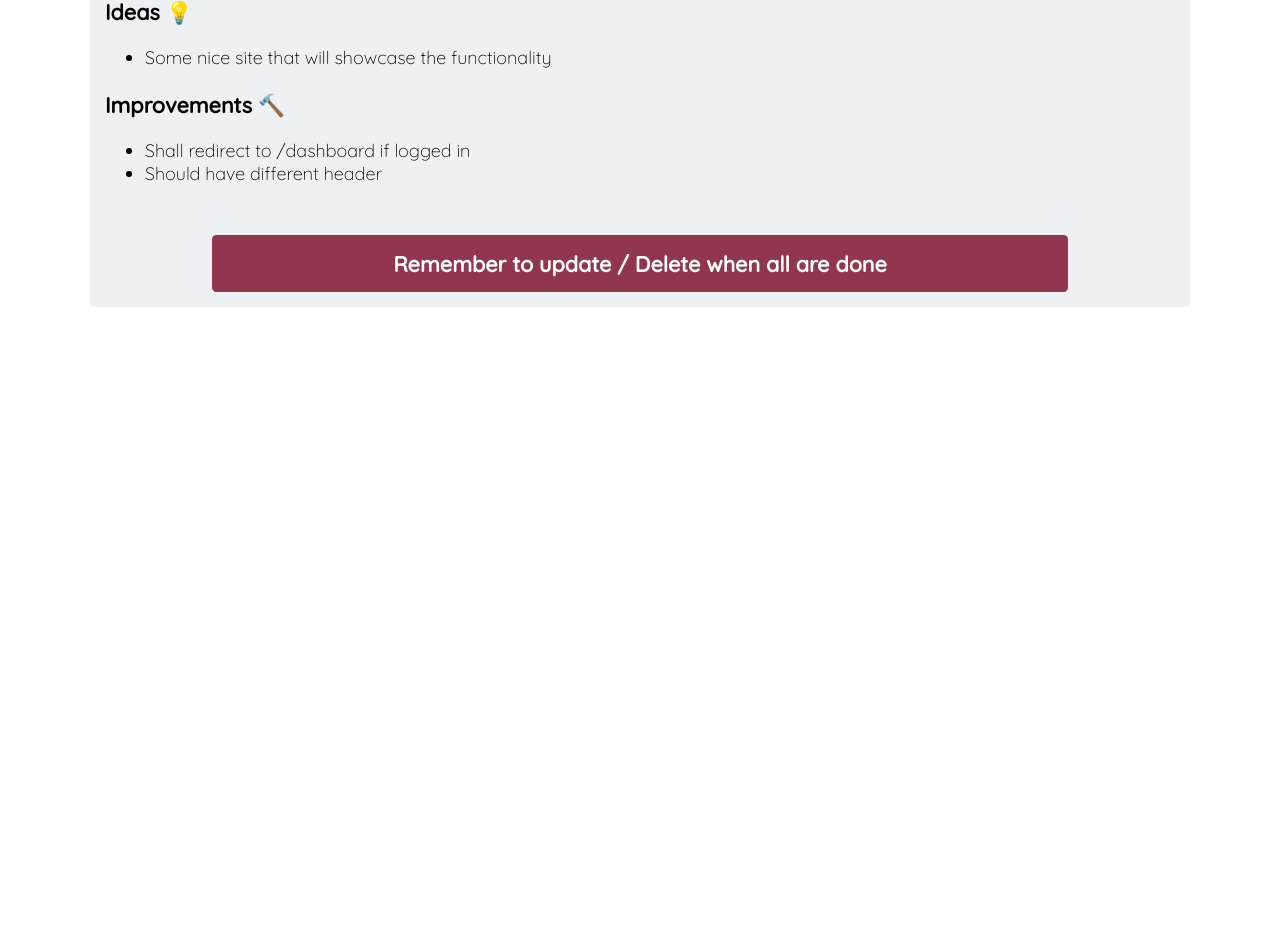
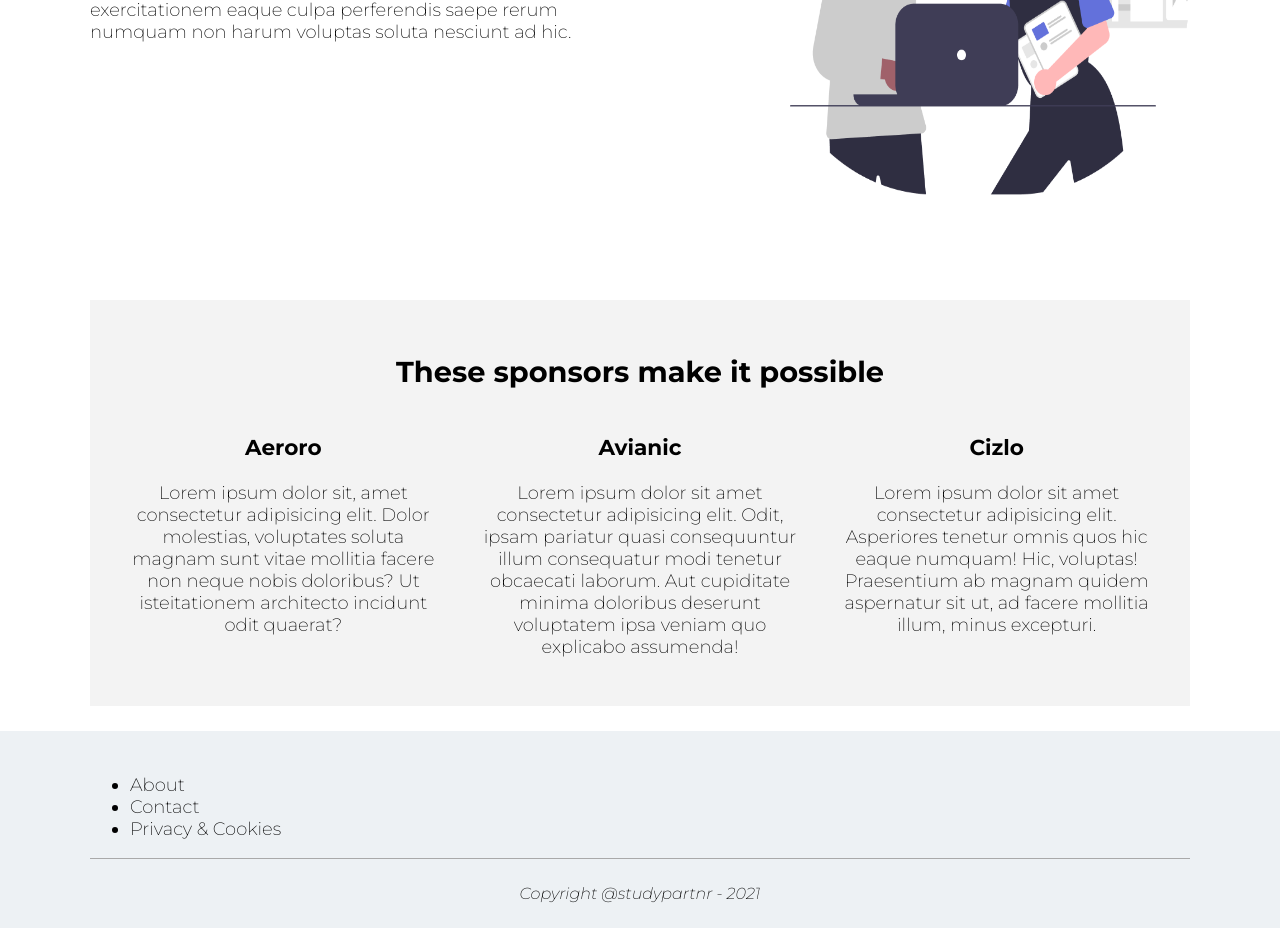
Before and after one commit to magnuslundstrom/test-db-orm-setup, a Next.js app in the folder frontend/: page / in a window 1280 px wide. Shown: the part 320-1248 px from the top of the page. Before the commit the page ends 800 px from the top, so only its background shows below. Built offline with nearby package versions, Linux system fonts and the light colour scheme.

Commit message:
minimal index implementation

```diff
--- /dev/null
+++ b/frontend/src/components/global/footer/Footer.tsx
@@ -0,0 +1,44 @@
+import { colors, fontSizes, spacing, widths } from '@variables';
+import styled from 'styled-components';
+
+export const Footer: React.FC<{}> = () => {
+  return (
+    <Wrapper>
+      <StyledFooter>
+        <div>
+          <ul>
+            <li>About</li>
+            <li>Contact</li>
+            <li>Privacy & Cookies</li>
+          </ul>
+        </div>
+      </StyledFooter>
+      <CopyRightBar>
+        <p>Copyright @studypartnr - {new Date().getFullYear()}</p>
+      </CopyRightBar>
+    </Wrapper>
+  );
+};
+
+const Wrapper = styled.div`
+  background-color: ${colors.lightGray};
+  padding: ${spacing.lg} 0px;
+`;
+
+const StyledFooter = styled.footer`
+  max-width: ${widths.lg};
+  margin: 0 auto;
+`;
+
+const CopyRightBar = styled.div`
+  max-width: ${widths.lg};
+  margin: 0 auto;
+  text-align: center;
+  border-top: 1px solid ${colors.midGray};
+  padding-top: ${spacing.lg};
+  p {
+    font-size: ${fontSizes.md};
+    font-style: italic;
+    margin: 0px;
+  }
+`;
--- a/frontend/src/components/global/layout/Layout.tsx
+++ b/frontend/src/components/global/layout/Layout.tsx
@@ -2,6 +2,7 @@ import React from 'react';
 import Head from 'next/head';
 import { Header } from '../header/Header';
 import { StyledLayout } from './StyledLayout';
+import { Footer } from '../footer/Footer';
 interface Props {
   title: string;
 }
@@ -13,7 +14,14 @@ export const Layout: React.FC<Props> = ({ title, children }) => {
         <title>{title}</title>
         <meta name="description" content="Generated by create next app" />
         <link rel="icon" href="/favicon.ico" />
-        <link href="https://fonts.googleapis.com/css?family=Quicksand:300,500" rel="stylesheet" />
+
+        {/* Montserrat font family */}
+        <link rel="preconnect" href="https://fonts.gstatic.com" />
+        <link
+          href="https://fonts.googleapis.com/css2?family=Montserrat:ital,wght@0,200;0,400;0,700;1,200;1,400;1,700&display=swap"
+          rel="stylesheet"
+        />
+
         <link
           rel="stylesheet"
           href="https://cdnjs.cloudflare.com/ajax/libs/font-awesome/5.15.3/css/all.min.css"
@@ -25,6 +33,7 @@ export const Layout: React.FC<Props> = ({ title, children }) => {
       <Header />
       <StyledLayout>
         <main>{children}</main>
+        <Footer />
       </StyledLayout>
     </>
   );
--- a/frontend/src/pages/index.tsx
+++ b/frontend/src/pages/index.tsx
@@ -1,24 +1,67 @@
+import styled from 'styled-components';
+import Image from 'next/image';
 import { Layout } from '@components/global/layout/Layout';
-import { IdeaBox } from '@components/global/ideabox/IdeaBox';
+
 export default function Home() {
   return (
     <div>
       <Layout title="Front page">
-        <h3>Landing page</h3>
-        <IdeaBox
-          ideas={['Some nice site that will showcase the functionality']}
-          improvements={[
-            'Shall redirect to /dashboard if logged in',
-            'Should have different header',
-          ]}
-        />
+        <div>
+          <GridComponent columns={2}>
+            <article>
+              <h1>Find studypartners around the globe</h1>
+              Lorem ipsum, dolor sit amet consectetur adipisicing elit. Sequi a, quibusdam earum,
+              rem quis, corporis quas exercitationem eaque culpa perferendis saepe rerum numquam non
+              harum voluptas soluta nesciunt ad hic.
+            </article>
+            <article style={{ textAlign: 'right' }}>
+              <Image src="/images/study-together-figures.png" height={400} width={400} />
+            </article>
+          </GridComponent>
+        </div>
+        <div
+          style={{
+            textAlign: 'center',
+            marginTop: '100px',
+            background: '#f3f3f3',
+            padding: '30px',
+          }}
+        >
+          <h2>These sponsors make it possible</h2>
+          <GridComponent columns={3}>
+            <article>
+              <h3>Aeroro</h3>
+              <p>
+                Lorem ipsum dolor sit, amet consectetur adipisicing elit. Dolor molestias,
+                voluptates soluta magnam sunt vitae mollitia facere non neque nobis doloribus? Ut
+                isteitationem architecto incidunt odit quaerat?
+              </p>
+            </article>
+            <article>
+              <h3>Avianic</h3>
+              <p>
+                Lorem ipsum dolor sit amet consectetur adipisicing elit. Odit, ipsam pariatur quasi
+                consequuntur illum consequatur modi tenetur obcaecati laborum. Aut cupiditate minima
+                doloribus deserunt voluptatem ipsa veniam quo explicabo assumenda!
+              </p>
+            </article>
+            <article>
+              <h3>Cizlo</h3>
+              <p>
+                Lorem ipsum dolor sit amet consectetur adipisicing elit. Asperiores tenetur omnis
+                quos hic eaque numquam! Hic, voluptas! Praesentium ab magnam quidem aspernatur sit
+                ut, ad facere mollitia illum, minus excepturi.
+              </p>
+            </article>
+          </GridComponent>
+        </div>
       </Layout>
     </div>
   );
 }
 
-export const getServerSideProps = async () => {
-  return {
-    props: {},
-  };
-};
+const GridComponent = styled.article<{ columns: number }>`
+  display: grid;
+  grid-template-columns: ${({ columns }) => `repeat(${columns}, 1fr)`};
+  grid-gap: 30px;
+`;
--- a/frontend/src/styles/blocks/header/StyledHeader.ts
+++ b/frontend/src/styles/blocks/header/StyledHeader.ts
@@ -2,7 +2,7 @@ import styled from 'styled-components';
 import { colors, spacing, fontSizes, widths } from '@variables';
 
 export const StyledHeader = styled.header`
-  background-color: ${colors.midBlue};
+  background-color: ${colors.darkBlue};
 
   a {
     text-decoration: none;
--- a/frontend/src/styles/global.css
+++ b/frontend/src/styles/global.css
@@ -7,7 +7,7 @@ body {
 * {
   box-sizing: border-box;
   font-size: 18px;
-  font-family: 'Quicksand', sans-serif;
+  font-family: 'Montserrat', sans-serif;
 }
 
 h1,
@@ -21,6 +21,9 @@ h6 {
 
 h1 {
   font-size: 2rem;
+}
+h2 {
+  font-size: 1.6rem;
 }
 
 h3 {
--- a/frontend/src/styles/variables.ts
+++ b/frontend/src/styles/variables.ts
@@ -1,28 +1,26 @@
 export const colors = {
-  // blue
-  midBlue: '#0251d6',
-  darkBlue: '#25277a',
-
-  // red
-  lightRed: '#fa7a5b',
-  midRed: '#fb0246',
-  darkRed: '#92364e',
-  // green
-  lightGreen: '#52e0c0',
-  midGreen: '#03bd85',
-  darkGreen: '#047857',
-  // white
   white: '#fff',
 
-  // gray
+  lightBlue: '#cfdaf4',
+  midBlue: '',
+  darkBlue: '#2f3756',
+
+  midPurple: '#6371db',
+
+  lightRed: '#fa7a5b',
+  midRed: '#FC8181',
+  darkRed: '#92364e',
+
+  lightGreen: '#baf4ba',
+  midGreen: '#46cc8c',
+  darkGreen: '#047857',
+
   lightGray: '#edf1f4',
-  midGray: '#bcbcbc',
-  darkGray: '#35465a',
+  midGray: '#a9a9a9',
 
-  // orange
-  midOrange: '#fa7a5b',
+  midOrange: '#ff9f7d',
+  darkOrange: '#ffd0b0',
 
-  // utilities
   darkBg: '#0d1117',
 };
 
--- a/frontend/src/utils/contexts/UserContext.tsx
+++ b/frontend/src/utils/contexts/UserContext.tsx
@@ -38,7 +38,7 @@ export const UserContextProvider: React.FC<{}> = (props) => {
         );
         setUser(response.data);
       } catch (err) {
-        router.push('/login');
+        router.push('/');
       }
     };
 
```
Also changed, not shown: frontend/public/images/study-together-figures.png (added), 1 other file (tests, documents, lock files or other folders).
